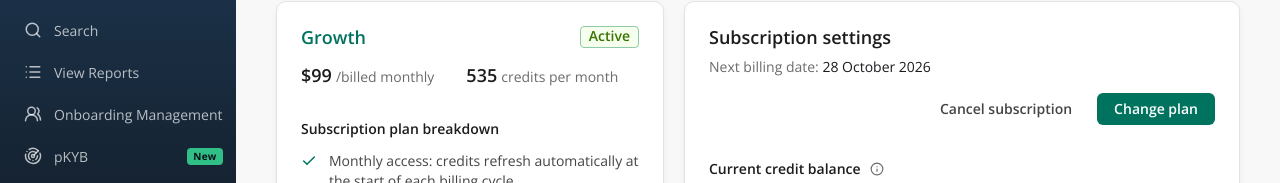
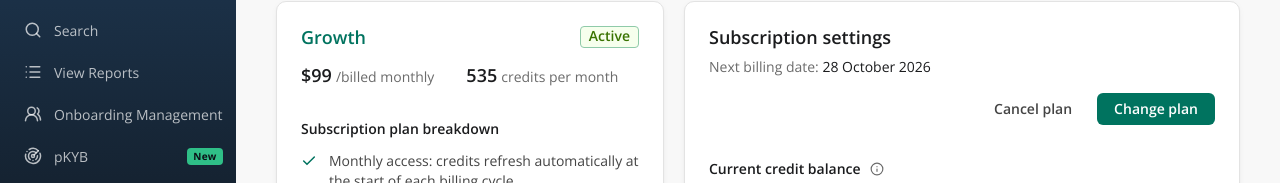
Before and after one commit to quynhchi1009/PLG-Phase-2, a React (Vite) app in the folder billing/: page / in a window 1280 px wide. Shown: the part 169-352 px from the top of the page. Built offline with nearby package versions, Linux system fonts and the light colour scheme.

Commit message:
feat(billing): rename 'Cancel subscription' to 'Cancel plan' for consistency in billing actions

```diff
--- a/billing/src/features/billing/BillingPage.tsx
+++ b/billing/src/features/billing/BillingPage.tsx
@@ -139,7 +139,7 @@ function SettingsCard({
               </p>
             )}
           </div>
-          {/* Plan-level actions live together: Change plan leads, Cancel subscription
+          {/* Plan-level actions live together: Change plan leads, Cancel plan
               sits beside it as a quiet outlined button. While a switch to monthly is
               scheduled, "Keep yearly plan" below is the one primary of the card, so
               Change plan steps down to secondary. */}
@@ -147,7 +147,7 @@ function SettingsCard({
             <div className="settings__head-actions">
               {plan.cycle && (
                 <Button size="sm" variant="ghost" onClick={onCancel}>
-                  Cancel subscription
+                  Cancel plan
                 </Button>
               )}
               <Button
--- a/billing/src/features/billing/BillingPageB.tsx
+++ b/billing/src/features/billing/BillingPageB.tsx
@@ -198,7 +198,7 @@ function SettingsCard({
                 variant={leadVariant}
                 items={[
                   { label: 'Change plan', onSelect: () => navigate('plans') },
-                  { label: 'Cancel subscription', onSelect: onCancel, tone: 'danger' },
+                  { label: 'Cancel plan', onSelect: onCancel, tone: 'danger' },
                 ]}
               />
             ) : (
--- a/billing/src/styles/billing-a.css
+++ b/billing/src/styles/billing-a.css
@@ -215,7 +215,7 @@
 
   /* Plan-level actions share the header, ranked by button tier: Change plan is the
      primary (solid green, rightmost, on the same edge as Top up now and the switch)
-     and Cancel subscription is the tertiary beside it: the shared Ghost button as it
+     and Cancel plan is the tertiary beside it: the shared Ghost button as it
      is, with no fill and no stroke, a graphite label and a Subtle Fill on hover. */
   .settings__head {
     flex-wrap: wrap;
--- a/billing/src/styles/pages.css
+++ b/billing/src/styles/pages.css
@@ -2286,7 +2286,7 @@
   opacity: 0.5;
 }
 
-/* "Cancel subscription" rests without an underline; it appears on hover and keyboard focus. */
+/* "Cancel plan" rests without an underline; it appears on hover and keyboard focus. */
 .plan-card__foot .text-btn {
   text-decoration-line: none;
 }
```
Also changed, not shown: 1 other file (tests, documents, lock files or other folders).
